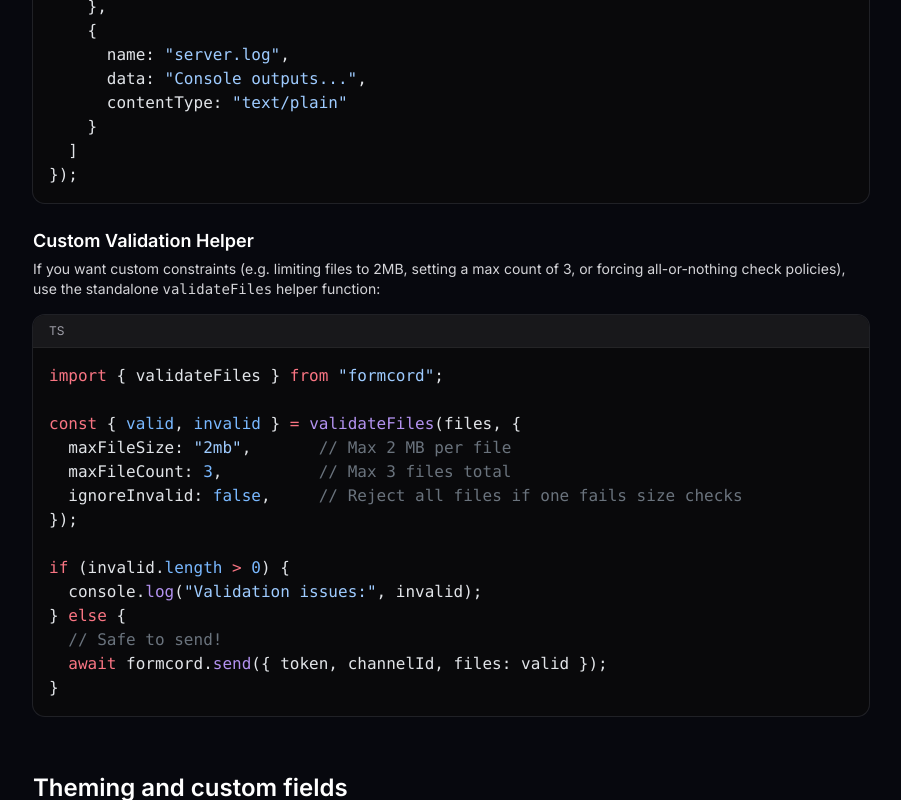
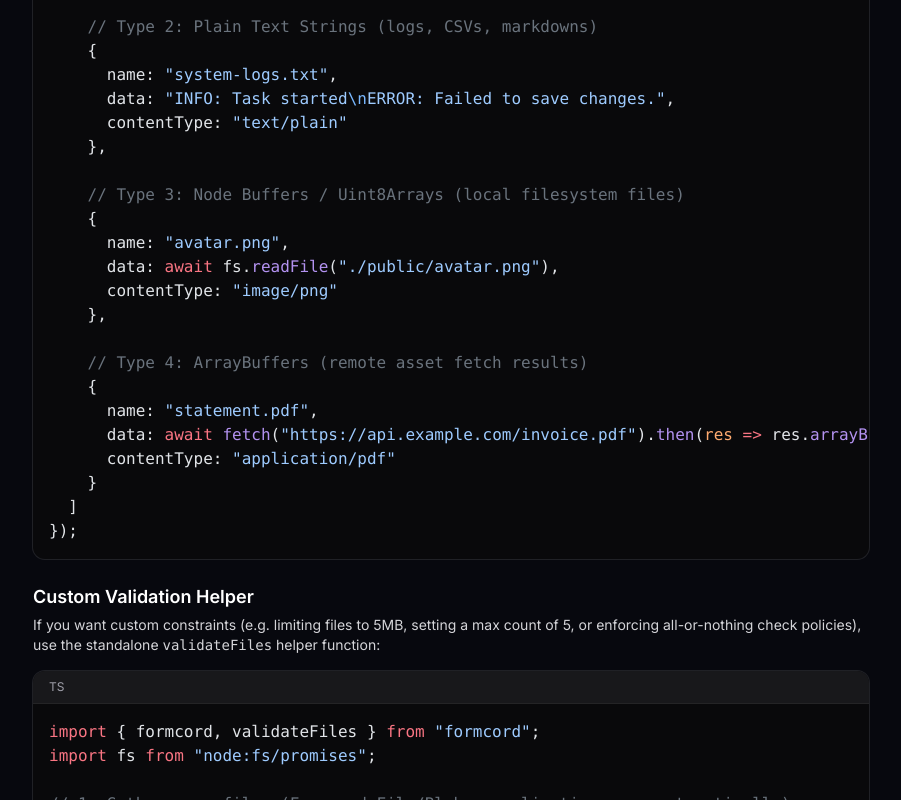
Before and after one commit to ioNihal/formcord-site, a Next.js app: page /docs in a window 1280 px wide. Shown: the part 4720-5520 px from the top of the page, without its empty margins (323-1224 px from the left). Built offline with nearby package versions, Linux system fonts and the light colour scheme.

Commit message:
docs: bump version to v2.1.1 and update files validation guides

```diff
--- a/app/changelog/page.tsx
+++ b/app/changelog/page.tsx
@@ -34,6 +34,22 @@ export default function ChangelogPage() {
             </header>
 
             <div className="mt-12 space-y-16">
+                <section>
+                    <div className="mb-4 flex items-baseline gap-4">
+                        <h2 className="text-3xl font-semibold text-white">v2.1.1</h2>
+                        <span className="text-sm text-zinc-500">July 2026</span>
+                    </div>
+                    <div className="space-y-4">
+                        <ul className="list-disc space-y-2 pl-5 text-zinc-400">
+                            <li><strong>NEW:</strong> Added automatic normalization for standard browser/runtime <code className="text-zinc-200">File</code> and <code className="text-zinc-200">Blob</code> objects directly inside <code className="text-zinc-200">validateFiles</code> (no upfront manual mapping required).</li>
+                            <li><strong>NEW:</strong> Added <code className="text-zinc-200">"batch_rejected"</code> to validation error reasons when using all-or-nothing validation (<code className="text-zinc-200">ignoreInvalid: false</code>).</li>
+                            <li><strong>NEW:</strong> Added strict type checking for unrecognized file formats (triggers <code className="text-zinc-200">"invalid_file_type"</code> reason).</li>
+                            <li><strong>FIX:</strong> Filtered out null/undefined elements from file arrays to prevent TypeError crashes.</li>
+                            <li><strong>FIX:</strong> Optimized batch validation performance by using <code className="text-zinc-200">push</code> instead of <code className="text-zinc-200">unshift</code>.</li>
+                        </ul>
+                    </div>
+                </section>
+
                 <section>
                     <div className="mb-4 flex items-baseline gap-4">
                         <h2 className="text-3xl font-semibold text-white">v2.1.0</h2>
--- a/app/docs/page.tsx
+++ b/app/docs/page.tsx
@@ -256,24 +256,38 @@ await formcord.send({
                     <section id="media" className="space-y-4">
                         <h2 className="text-2xl font-semibold text-white">Media & Attachments</h2>
                         <p className="text-sm text-zinc-300">
-                            Attach images, PDFs, logs, or text files directly using the optional <code>files</code> array. Formcord handles standard Discord upload constraints automatically (max 25MB combined size, max 10 files).
+                            Attach images, PDFs, logs, or text files directly using the optional <code>files</code> array. Formcord handles standard Discord upload constraints automatically (max 25MB combined size, max 10 files) and normalizes standard Web API <code>File</code> / <code>Blob</code> objects dynamically.
                         </p>
                         <CodeBlock title="TS" code={`import { formcord } from "formcord";
+import fs from "node:fs/promises";
 
 await formcord.send({
   token,
   channelId,
-  text: "Attached a report and logs",
+  text: "Attached multiple files of different types",
   files: [
+    // Type 1: Raw Web API File/Blob objects (from client-side inputs or server parsers)
+    rawBrowserFileObject,
+
+    // Type 2: Plain Text Strings (logs, CSVs, markdowns)
     {
-      name: "report.pdf",
-      data: pdfArrayBuffer, // string | ArrayBuffer | Uint8Array | Blob
+      name: "system-logs.txt",
+      data: "INFO: Task started\\nERROR: Failed to save changes.",
+      contentType: "text/plain"
+    },
+
+    // Type 3: Node Buffers / Uint8Arrays (local filesystem files)
+    {
+      name: "avatar.png",
+      data: await fs.readFile("./public/avatar.png"),
+      contentType: "image/png"
+    },
+
+    // Type 4: ArrayBuffers (remote asset fetch results)
+    {
+      name: "statement.pdf",
+      data: await fetch("https://api.example.com/invoice.pdf").then(res => res.arrayBuffer()),
       contentType: "application/pdf"
-    },
-    {
-      name: "server.log",
-      data: "Console outputs...",
-      contentType: "text/plain"
     }
   ]
 });`} lang="ts" />
@@ -281,22 +295,52 @@ await formcord.send({
                         <div className="pt-2">
                             <h3 className="text-lg font-semibold text-white">Custom Validation Helper</h3>
                             <p className="mt-1 text-sm text-zinc-300">
-                                If you want custom constraints (e.g. limiting files to 2MB, setting a max count of 3, or forcing all-or-nothing check policies), use the standalone <code>validateFiles</code> helper function:
+                                If you want custom constraints (e.g. limiting files to 5MB, setting a max count of 5, or enforcing all-or-nothing check policies), use the standalone <code>validateFiles</code> helper function:
                             </p>
                         </div>
-                        <CodeBlock title="TS" code={`import { validateFiles } from "formcord";
+                        <CodeBlock title="TS" code={`import { formcord, validateFiles } from "formcord";
+import fs from "node:fs/promises";
 
-const { valid, invalid } = validateFiles(files, {
-  maxFileSize: "2mb",       // Max 2 MB per file
-  maxFileCount: 3,          // Max 3 files total
-  ignoreInvalid: false,     // Reject all files if one fails size checks
+// 1. Gather your files (Formcord File/Blob normalization runs automatically)
+const attachments = [
+  rawBrowserFileObject,
+  {
+    name: "server_logs.txt",
+    data: "DEBUG: Server running...",
+    contentType: "text/plain"
+  },
+  {
+    name: "invoice.pdf",
+    data: await fetch("https://api.example.com/invoice.pdf").then(res => res.arrayBuffer()),
+    contentType: "application/pdf"
+  }
+];
+
+// 2. Validate the mixed list
+const { valid, invalid } = validateFiles(attachments, {
+  maxFileSize: "5mb",     // Max 5 MB per file
+  maxTotalSize: "15mb",   // Max 15 MB combined total
+  maxFileCount: 5,        // Max 5 files total
+  ignoreInvalid: true,    // Keep valid files, skip bad ones (false = reject all on any failure)
+  throwOnError: false,    // Return results gracefully (true = throw immediately)
+  logWarnings: true       // Print warning logs to console
 });
 
+// 3. Handle validation errors
 if (invalid.length > 0) {
-  console.log("Validation issues:", invalid);
-} else {
-  // Safe to send!
-  await formcord.send({ token, channelId, files: valid });
+  console.warn("Some files failed validation checks:",
+    invalid.map(i => \`\${i.file.name}: \${i.message}\`)
+  );
+}
+
+// 4. Send the verified valid files
+if (valid.length > 0) {
+  await formcord.send({
+    token,
+    channelId,
+    text: "Notification submission with attachments.",
+    files: valid
+  });
 }`} lang="ts" />
                     </section>
 
--- a/components/Hero/HeroSection.tsx
+++ b/components/Hero/HeroSection.tsx
@@ -22,7 +22,7 @@ export default function HeroSection() {
                 <div className="space-y-7">
                     <p className="inline-flex items-center gap-2 rounded-full bg-blurple/20 font-mono
                        animate-glow-pulse px-4 py-1.5 text-[10px] sm:text-xs text-zinc-300">
-                        v2.1.0 stable
+                        v2.1.1 stable
                     </p>
                     <h1 className="text-2xl lg:text-5xl 2xl:text-6xl font-bold leading-tight text-white md:text-6xl">
                         Ship notifications to Discord with one function.
```
